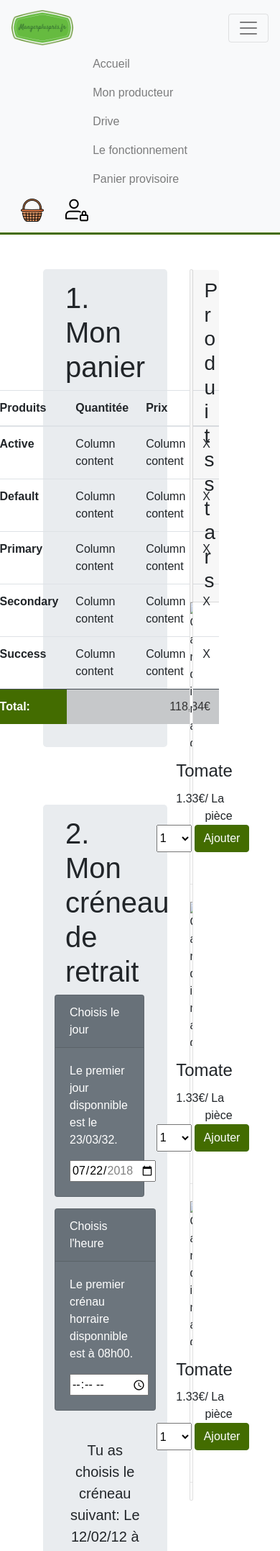
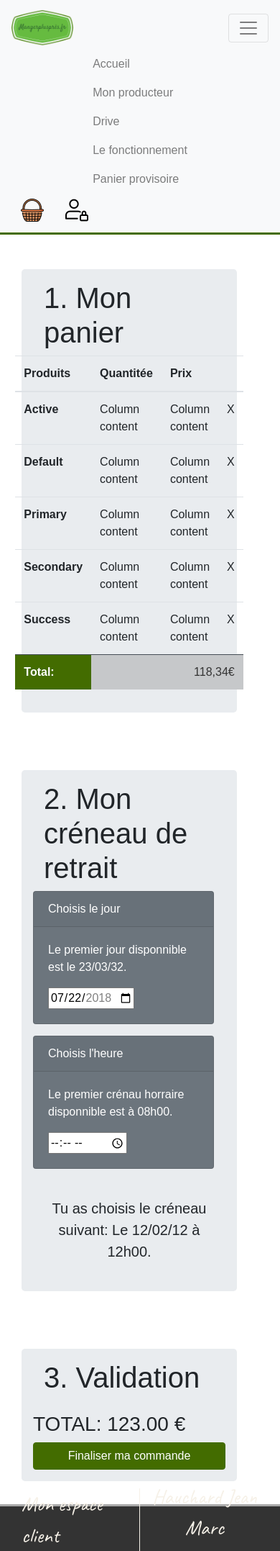
Before and after one commit to LacrotteFlorent/P5-DWJ-SYMFONY, a Symfony app: template templates/cart/cart.html.twig in a window 390 px wide. Shown: the top 2155 px of the page at 72% size. Run offline with Twig, Linux system fonts and the light colour scheme; the template is opened without the code that fills it, so the values that code supplies are empty; some libraries are stand-ins or nearby versions.

Commit message:
create Sinup Page + responsive cart page

```diff
--- a/templates/cart/cart.html.twig
+++ b/templates/cart/cart.html.twig
@@ -8,8 +8,8 @@
 
 {% block body %}
 <div class="col-12 row d-flex justify-content-center cart">
-    <div class="col-10 row d-flex justify-content-center">
-        <div class="col-9 row d-flex justify-content-center">
+    <div class="col-md-12 col-lg-11 col-xl-10 row d-flex justify-content-center">
+        <div class="col-12 col-sm-12 col-md-9 row d-flex justify-content-center">
             <div class="row jumbotron col-12 d-flex justify-content-center mt-5 py-3">
                 <h1 class="display-5 col-12">1. Mon panier</h1>
                 <table class="table table-hover">
@@ -70,7 +70,7 @@
                         min="2018-01-01" max="2018-12-31">
                   </div>
                 </div>
-                <div class="card text-white bg-secondary mb-3" style="max-width: 20rem;">
+                <div class="card text-white bg-secondary mb-3 mr-3" style="max-width: 20rem;">
                   <div class="card-header">Choisis l'heure</div>
                   <div class="card-body">
                     <p class="card-text">Le premier crénau horraire disponnible est à 08h00.</p>
@@ -82,12 +82,12 @@
                 <p class="card-text col-12 my-4 text-center lead">Tu as choisis le créneau suivant: Le 12/02/12 à 12h00.</p>
             </div>
             <div class="row col-12 d-flex justify-content-start mt-5 py-3 jumbotron">
-                <h1 class="display-5 col-12  mb-4">3. Validation</h1>
-                <h3 class="col-8 p-0">TOTAL: 123.00 €</h3>
-                <button type="button" class="btn btn-primary col-4">Finaliser ma commande</button>
+                <h1 class="display-5 col-12 mb-4">3. Validation</h1>
+                <h3 class="col-sm-12 col-md-7 p-0">TOTAL: 123.00 €</h3>
+                <button type="button" class="btn btn-primary col-sm-12 col-md-5 col">Finaliser ma commande</button>
             </div>
         </div>
-        <div class="col-3 mt-5 mb-5">
+        <div class="d-none d-sm-none d-md-none d-lg-block col-3 mt-5 mb-5">
             <div class="card mx-3">
                 <h3 class="card-header">Produits stars</h3>
                 <img style="height: 200px; width: 100%; display: block;" src="https://via.placeholder.com/200" alt="Card image">
```
Also changed, not shown: src/Controller/SignUpController.php (added, +19 -0 lines), templates/sign_up/index.html.twig (added, +20 -0 lines).
